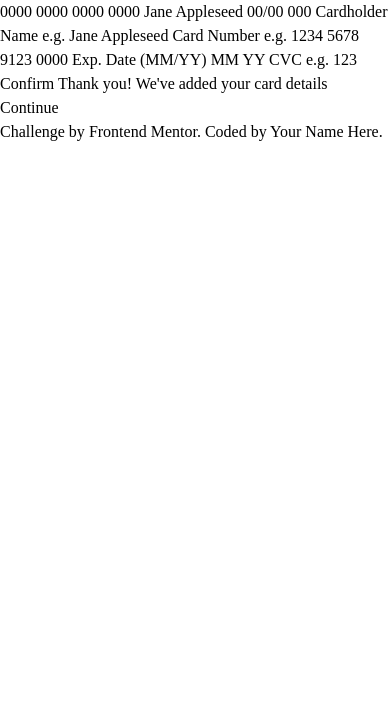
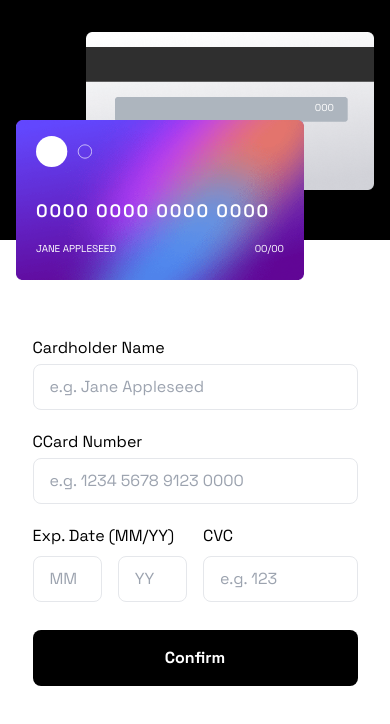
Before and after one commit to EmanuelCruz/interactive-card-details-form-main, a website built with Vite: page index.html in a window 390 px wide. Built offline with nearby package versions, Linux system fonts and the light colour scheme.

Commit message:
feat: mobile layout

```diff
--- a/index.html
+++ b/index.html
@@ -1,51 +1,129 @@
-<!DOCTYPE html>
+<!doctype html>
 <html lang="en">
-
   <head>
-  <meta charset="UTF-8">
-  <meta name="viewport" content="width=device-width, initial-scale=1.0">
+    <meta charset="UTF-8" />
+    <meta name="viewport" content="width=device-width, initial-scale=1.0" />
     <!-- displays site properly based on user's device -->
 
-  <link rel="icon" type="image/png" sizes="32x32" href="./images/favicon-32x32.png">
+    <link
+      rel="icon"
+      type="image/png"
+      sizes="32x32"
+      href="./images/favicon-32x32.png"
+    />
 
     <title>Frontend Mentor | Interactive card details form</title>
 
-  <link rel="stylesheet" href="style.css">
+    <style>
+      #card1::after {
+        content: "000";
+        /* background-color: red; */
+      }
+    </style>
+    <link rel="stylesheet" href="/style.css" />
   </head>
 
   <body>
+    <div class="container m-auto w-full">
+      <header class="bg-black max-h-60 h-60 relative">
+        <img
+          src="./images/bg-card-back.png"
+          alt=""
+          class="max-w-72 w-72 h-fit absolute right-4 top-8"
+        />
+        <span
+          class="text-c-white right-14 top-24 mt-1 text-xxs absolute"
+          id="card1"
+        ></span>
+        <img
+          src="./images/bg-card-front.png"
+          alt=""
+          class="h-40 w-72 absolute left-4 top-2/4"
+        />
+        <div
+          class="h-40 absolute left-4 top-2/4 text-c-white px-5 py-4 w-72 flex flex-col gap-4"
+        >
+          <figure class="basis-2/4">
+            <img src="./images/card-logo.svg" alt="" class="w-14" />
+          </figure>
+          <p class="font-semibold text-lg tracking-widest basis-1/4">
+            0000 0000 0000 0000
+          </p>
+          <div class="flex justify-between text-xxs uppercase basis-1/4">
+            <p class="w-fit inline-block">Jane Appleseed</p>
+            <p class="w-fit inline-block">00/00</p>
+          </div>
+        </div>
+      </header>
+    </div>
 
-  0000 0000 0000 0000
-  Jane Appleseed
-  00/00
+    <form action="" class="flex flex-col mt-24 m-auto w-10/12 gap-1">
+      <label for="username">Cardholder Name</label>
+      <input
+        type="text"
+        name="username"
+        id="username"
+        placeholder="e.g. Jane Appleseed"
+        class="border-custom-grey appearance-none border rounded-lg py-3 px-4 text-charcoal-grey leading-tight focus:outline-none focus:ring-2 focus:ring-custom-grey mb-4"
+      />
 
-  000
+      <label for="number-card">CCard Number</label>
+      <input
+        type="text"
+        name="number-card"
+        id="numberCard"
+        placeholder="e.g. 1234 5678 9123 0000"
+        class="border-custom-grey appearance-none border rounded-lg py-3 px-4 text-charcoal-grey leading-tight focus:outline-none focus:ring-2 focus:ring-custom-grey mb-4"
+      />
 
-  Cardholder Name
-  e.g. Jane Appleseed
-
-  Card Number
-  e.g. 1234 5678 9123 0000
-
-  Exp. Date (MM/YY)
-  MM
-  YY
-
-  CVC
-  e.g. 123
-
+      <div class="flex gap-4">
+        <div class="w-1/2">
+          <label for="exp-date mb-4">Exp. Date (MM/YY)</label>
+          <div class="flex gap-4">
+            <input
+              type="text"
+              name="exp-date"
+              id="numberCard"
+              placeholder="MM"
+              class="border-custom-grey appearance-none border rounded-lg py-3 px-4 text-charcoal-grey leading-tight focus:outline-none focus:ring-2 focus:ring-custom-grey my-2 inline-block w-1/2"
+            />
+            <input
+              type="text"
+              name="exp-date"
+              id="expDate"
+              placeholder="YY"
+              class="border-custom-grey appearance-none border rounded-lg py-3 px-4 text-charcoal-grey leading-tight focus:outline-none focus:ring-2 focus:ring-custom-grey my-2 inline-block w-1/2"
+            />
+          </div>
+        </div>
+        <div class="w-1/2">
+          <label for="cvc">CVC</label>
+          <input
+            type="text"
+            name="cvc"
+            id="cvc"
+            placeholder="e.g. 123"
+            class="border-custom-grey appearance-none border rounded-lg py-3 px-4 text-charcoal-grey leading-tight focus:outline-none focus:ring-2 focus:ring-custom-grey my-2 w-full"
+          />
+        </div>
+      </div>
+      <button
+        type="submit"
+        class="bg-black rounded-lg py-4 px-5 text-white font-bold w-full mt-4 xl:mt-6 active-button"
+      >
         Confirm
+      </button>
+    </form>
 
     <!-- Completed state start -->
 
-  Thank you!
-  We've added your card details
-  Continue
+    <!-- Thank you! We've added your card details Continue
 
     <div class="attribution">
-    Challenge by <a href="https://www.frontendmentor.io?ref=challenge" target="_blank">Frontend Mentor</a>.
-    Coded by <a href="#">Your Name Here</a>.
-  </div>
+      Challenge by
+      <a href="https://www.frontendmentor.io?ref=challenge" target="_blank"
+        >Frontend Mentor</a
+      >. Coded by <a href="#">Your Name Here</a>.
+    </div> -->
   </body>
-
 </html>
--- a/tailwind.config.js
+++ b/tailwind.config.js
@@ -11,10 +11,11 @@ export default {
       },
       fontSize: {
         custom: "18px",
+        xxs: "10px",
       },
 
       fontFamily: {
-        main: "space-grotesk",
+        main: "Space Grotesk",
       },
     },
   },
```
Lines whose indentation alone changed are shown as unchanged.
